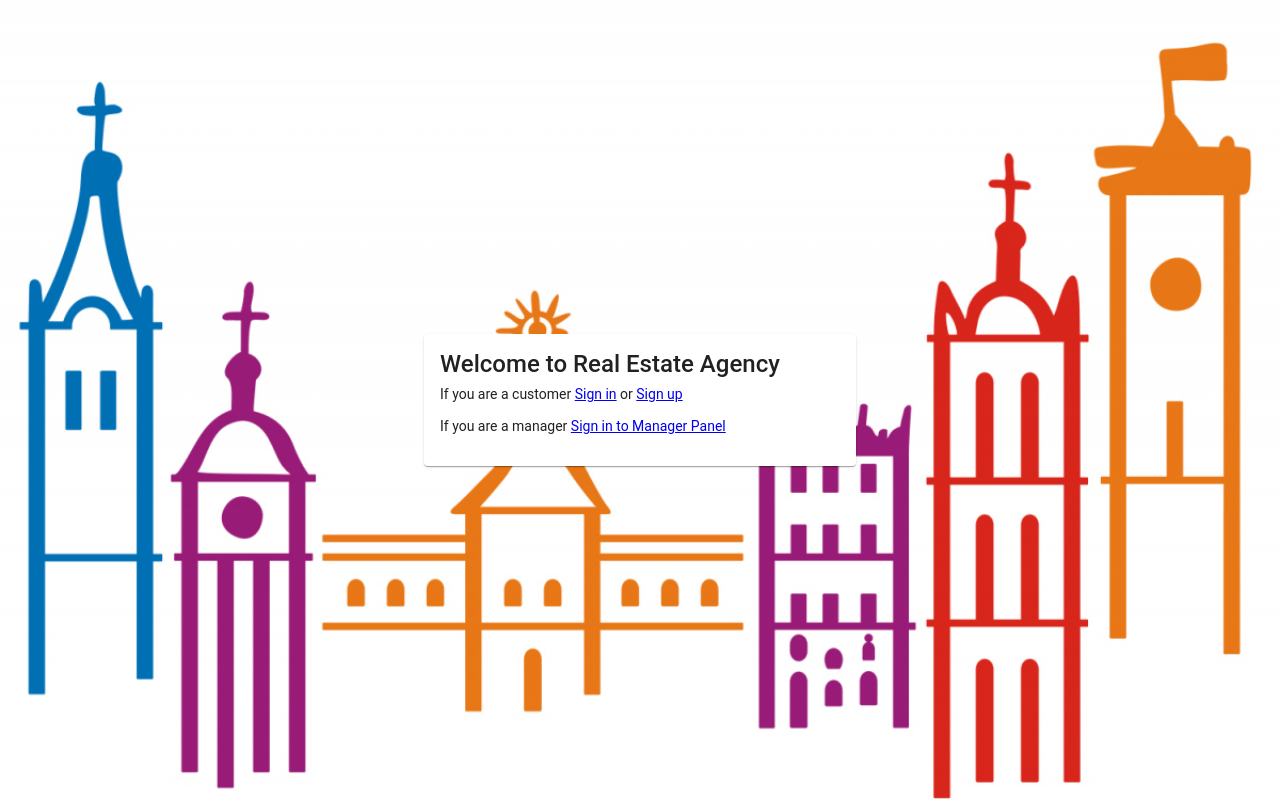
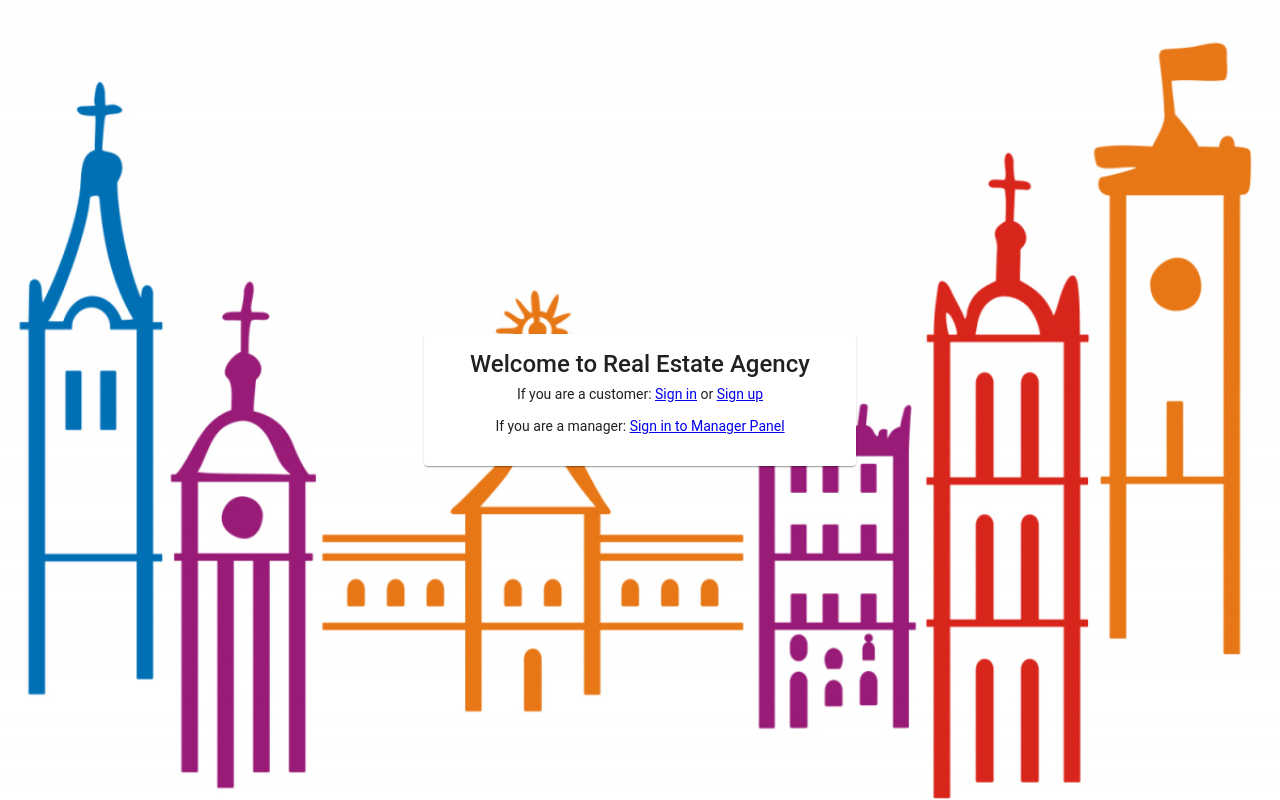
Before and after one commit to katerina-5/agency-front-end, an Angular app: page / in a window 1280 px wide. Built offline with nearby package versions, Linux system fonts and the light colour scheme.

Commit message:
Modify welcome-page component

```diff
--- a/src/app/app-routing.module.ts
+++ b/src/app/app-routing.module.ts
@@ -1,6 +1,6 @@
 import { NgModule } from '@angular/core';
 import { Routes, RouterModule } from '@angular/router';
-import { WelcomePageComponent } from './welcome-page/welcome-page.component';
+import { WelcomePageComponent } from './components/pages/welcome-page/welcome-page.component';
 
 const routes: Routes = [
   { path: '', component: WelcomePageComponent }
--- a/src/app/app.module.ts
+++ b/src/app/app.module.ts
@@ -7,7 +7,7 @@ import { MatCardModule } from '@angular/material/card';
 // component modules
 import { AppRoutingModule } from './app-routing.module';
 import { AppComponent } from './app.component';
-import { WelcomePageComponent } from './welcome-page/welcome-page.component';
+import { WelcomePageComponent } from './components/pages/welcome-page/welcome-page.component';
 
 @NgModule({
   declarations: [
--- a/src/app/welcome-page/welcome-page.component.css
+++ b/src/app/components/pages/welcome-page/welcome-page.component.css
@@ -4,7 +4,7 @@
     display: flex;
     justify-content: center;
     align-items: center;
-    background-image: url('./../../assets/lviv_logo_2.jpg');
+    background-image: url('./../../../../assets/lviv_logo_2.jpg');
     background-repeat: no-repeat;
     background-size: 100%;
 }
@@ -12,4 +12,5 @@
 mat-card {
     width: 400px;
     height: 100px;
+    text-align: center;
 }
--- /dev/null
+++ b/src/app/components/pages/welcome-page/welcome-page.component.html
@@ -0,0 +1,10 @@
+<div class="wrapper">
+  <mat-card>
+    <mat-card-title>Welcome to Real Estate Agency</mat-card-title>
+
+    <mat-card-content>If you are a customer: <a href="/sign_in">Sign in</a> or <a href="/sign_up">Sign up</a>
+    </mat-card-content>
+
+    <mat-card-content>If you are a manager: <a href="admin/sign_in">Sign in to Manager Panel</a></mat-card-content>
+  </mat-card>
+</div>
--- a/src/app/welcome-page/welcome-page.component.html
+++ /dev/null
@@ -1,10 +0,0 @@
-<div class="wrapper">
-  <mat-card>
-    <mat-card-title>Welcome to Real Estate Agency</mat-card-title>
-
-    <mat-card-content>If you are a customer <a href="/sign_in">Sign in</a> or <a href="/sign_up">Sign up</a>
-    </mat-card-content>
-
-    <mat-card-content>If you are a manager <a href="admin/sign_in">Sign in to Manager Panel</a></mat-card-content>
-  </mat-card>
-</div>
```
Also changed, not shown: src/app/components/pages/welcome-page/welcome-page.component.ts (renamed from src/app/welcome-page/welcome-page.component.ts), 1 other file (tests, documents, lock files or other folders).
